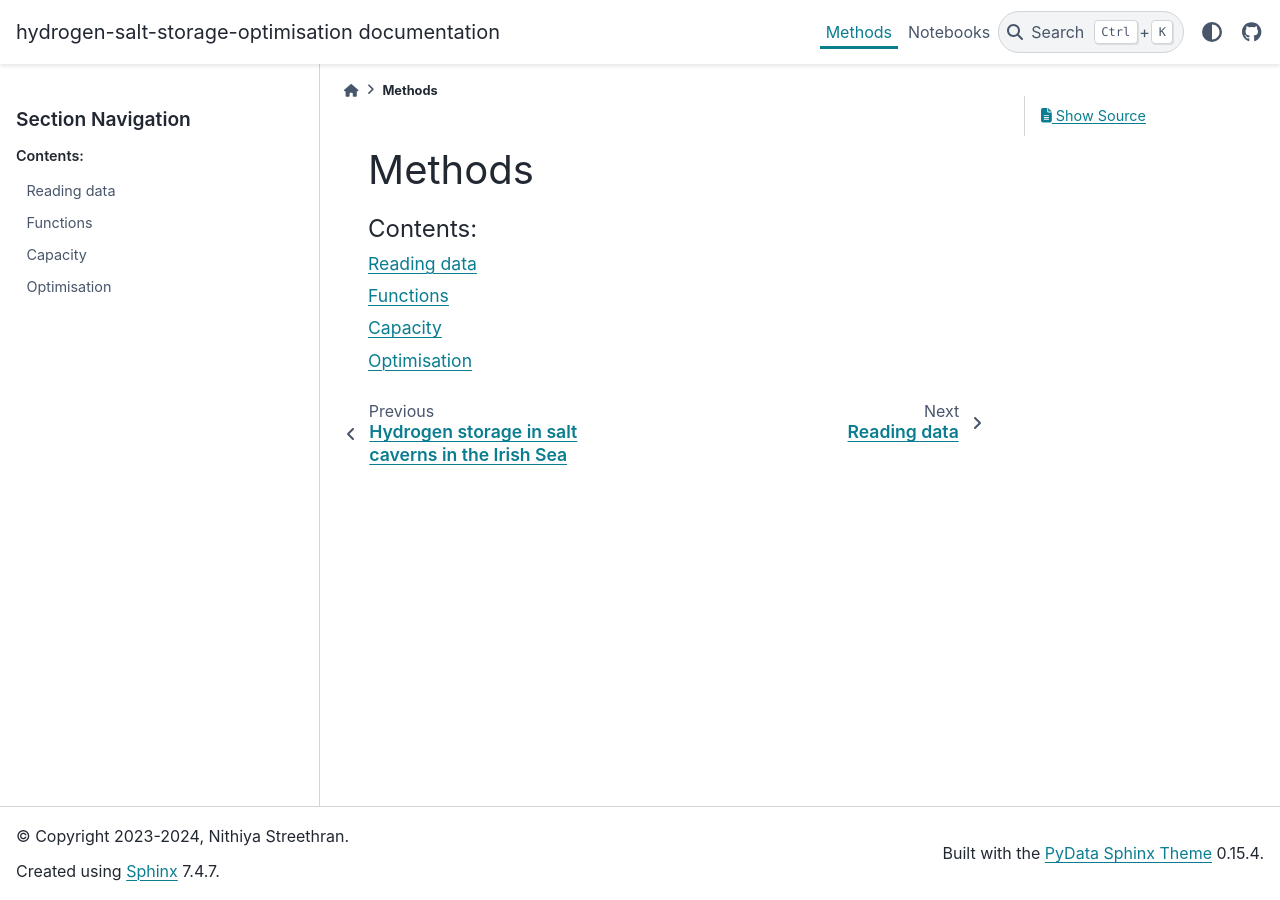
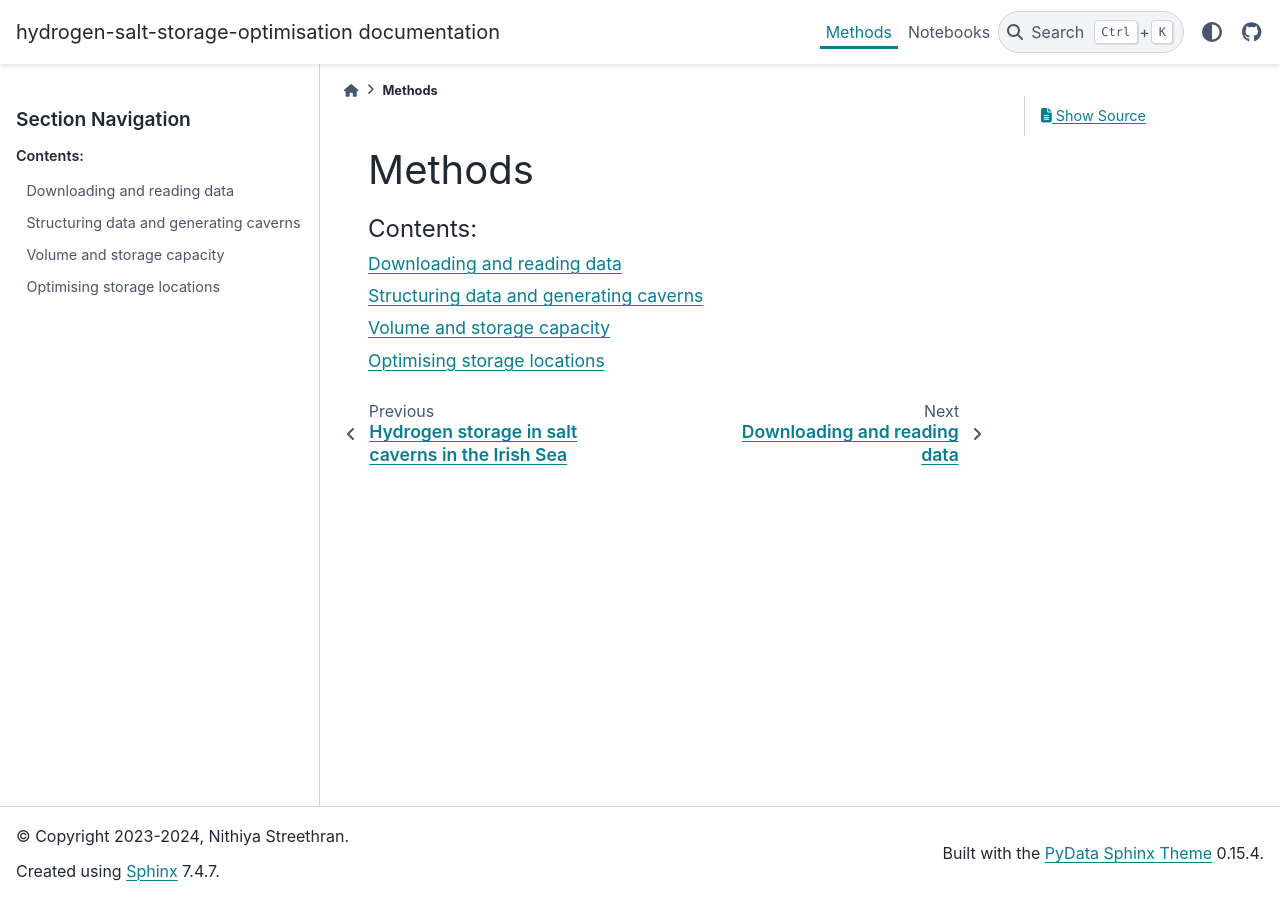
Before and after one commit to wind-to-hydrogen-toolkit/hydrogen-salt-storage, a Sphinx documentation site: the page built from docs/methods.rst, in a window 1280 px wide. Built offline with Sphinx 7.4.7 and the PyData theme 0.15.4, drawn with Linux system fonts in a browser that asks for light colours; pages that are not in the unit, such as notebooks, are missing from menus.

Commit message:
update docs/format

```diff
--- a/docs/methods.rst
+++ b/docs/methods.rst
@@ -5,7 +5,7 @@ Methods
    :maxdepth: 2
    :caption: Contents:
 
-   methods/read_data
+   methods/data
    methods/functions
    methods/capacity
    methods/optimisation
--- a/docs/methods/capacity.rst
+++ b/docs/methods/capacity.rst
@@ -1,5 +1,5 @@
-Capacity
-========
+Volume and storage capacity
+===========================
 
 .. automodule:: src.capacity
    :members:
--- /dev/null
+++ b/docs/methods/data.rst
@@ -0,0 +1,5 @@
+Downloading and reading data
+============================
+
+.. automodule:: src.data
+   :members:
--- a/docs/methods/functions.rst
+++ b/docs/methods/functions.rst
@@ -1,5 +1,5 @@
-Functions
-=========
+Structuring data and generating caverns
+=======================================
 
 .. automodule:: src.functions
    :members:
--- a/docs/methods/optimisation.rst
+++ b/docs/methods/optimisation.rst
@@ -1,5 +1,5 @@
-Optimisation
-============
+Optimising storage locations
+============================
 
 .. automodule:: src.optimisation
    :members:
--- a/docs/methods/read_data.rst
+++ /dev/null
@@ -1,5 +0,0 @@
-Reading data
-============
-
-.. automodule:: src.read_data
-   :members:
```
Also changed, not shown: README.md (+3 -1 lines), 4 other files.
